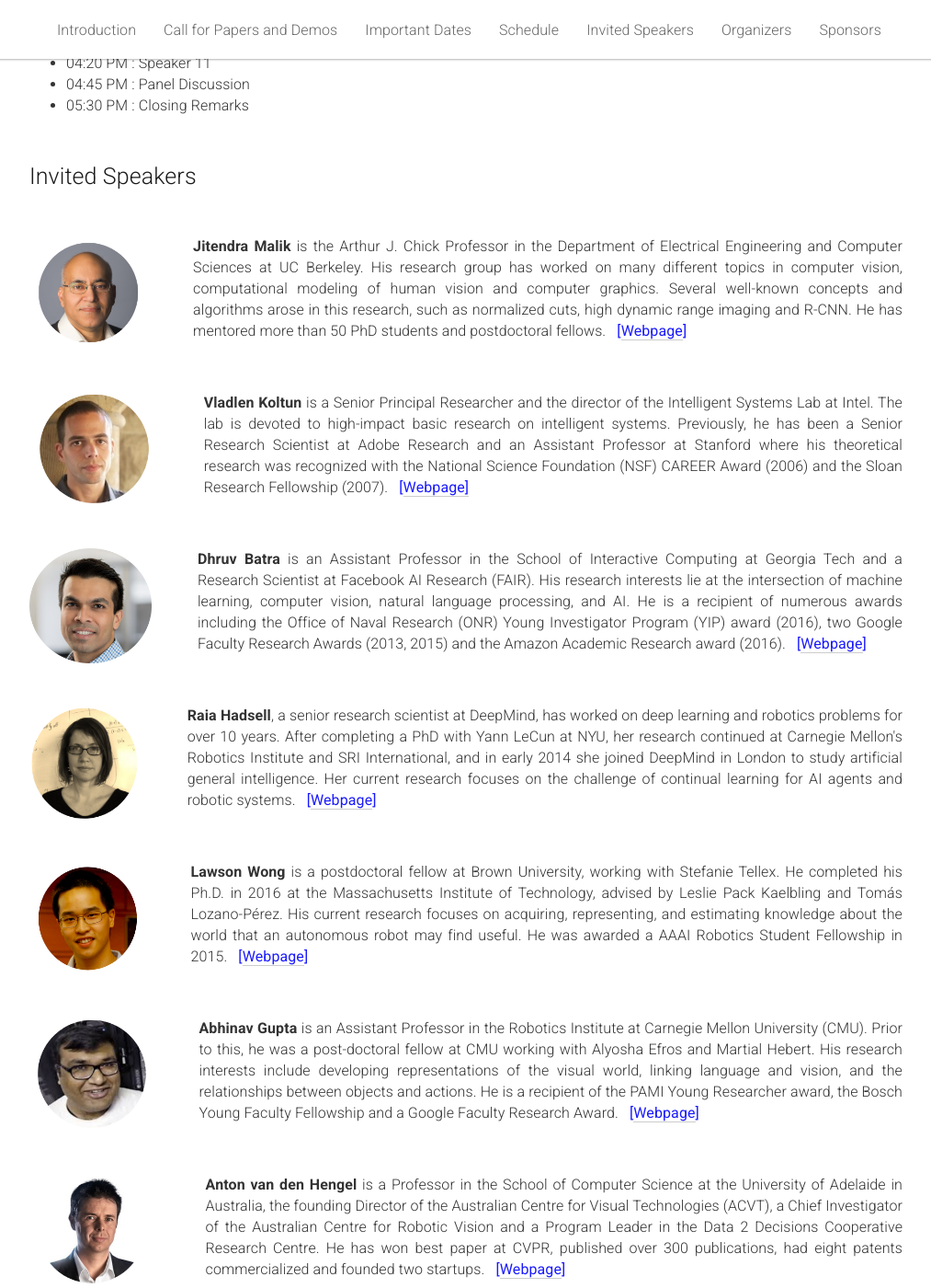
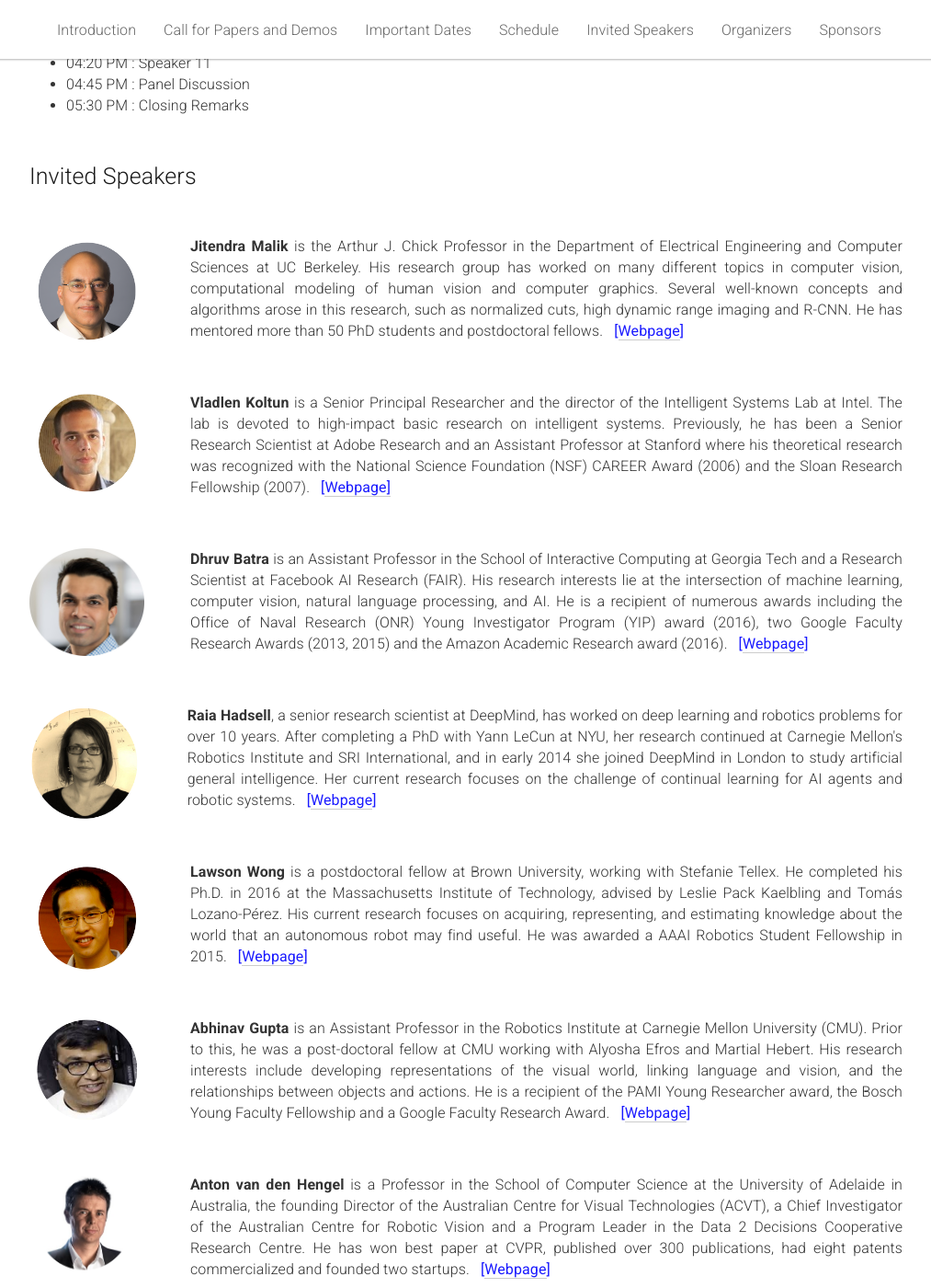
Before and after one commit to eccv18-vlease/eccv18-vlease.github.io, a Jekyll site: the page built from _pages/home.md, in a window 1280 px wide and 1400 px high, scrolled down 2634 px. Shown: the whole window at 92% size, without its empty margins (133-1146 px from the left). Built offline with Jekyll 4.4.1, drawn with Linux system fonts in a browser that asks for light colours.

Commit message:
Quick hack to fix invited speaker indents

```diff
--- a/static/css/main.css
+++ b/static/css/main.css
@@ -118,7 +118,7 @@ pre {
 }
 
 .people-pic {
-  max-width: 100%;
+  max-width: 125px;
   max-height: 125px;
 }
 
```
